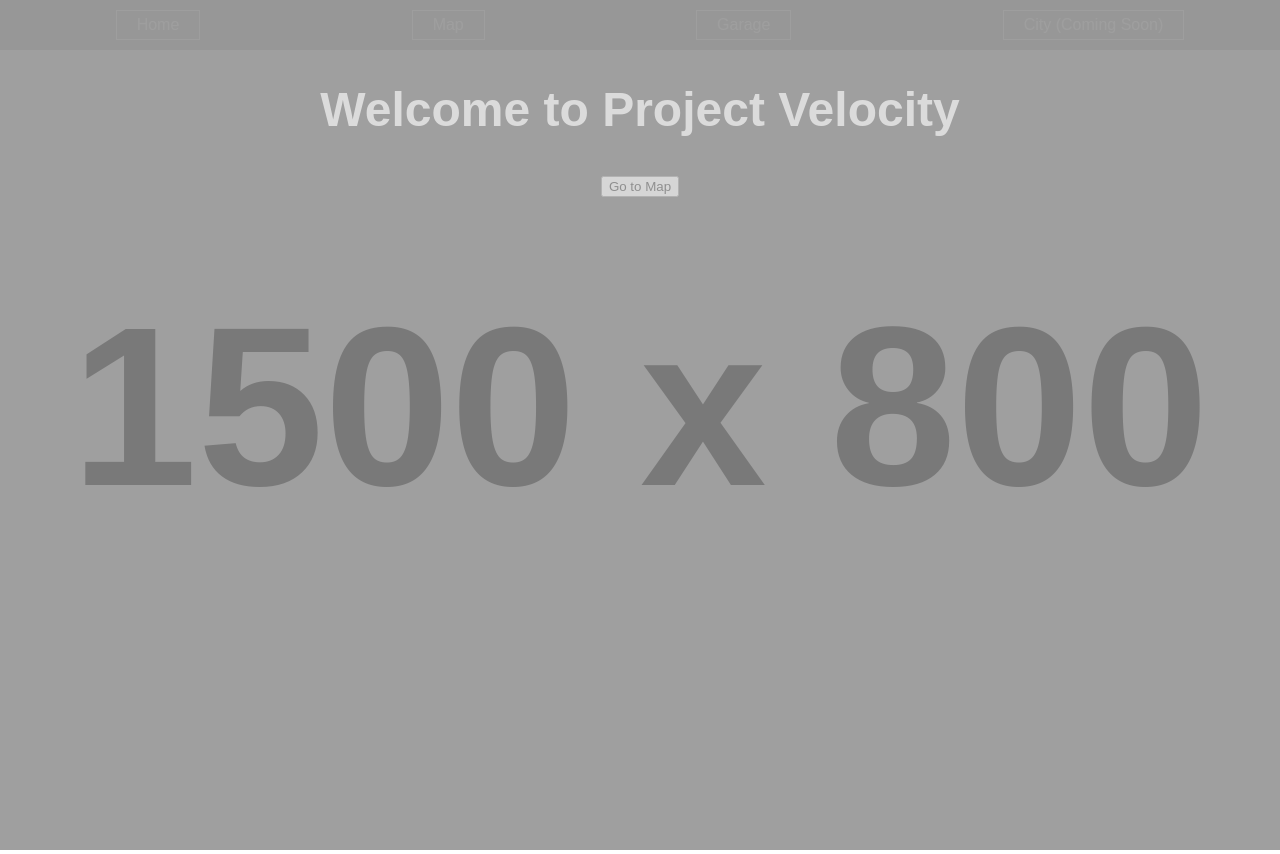
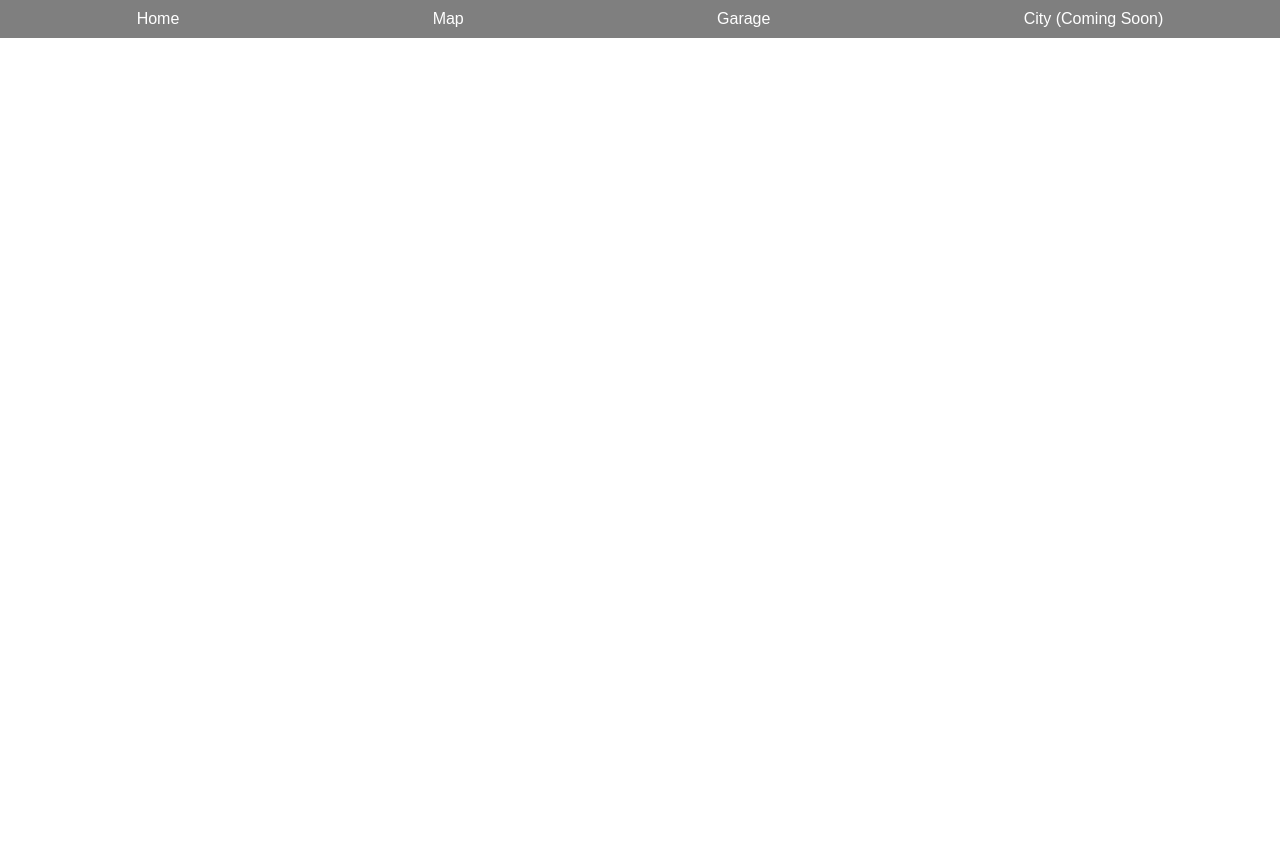
Before and after one commit to WiNDeX-PoWeRz/Pats-new-game, a plain HTML site: page index.html in a window 1280 px wide. Both pictures are taken after a click on the element "Home". After the commit the page ends 800 px from the top, so only its background shows below. Drawn offline with nearby package versions, Linux system fonts and the light colour scheme; placeholder pictures from the web are drawn by us.

Commit message:
Update index.html

```diff
--- a/index.html
+++ b/index.html
@@ -4,7 +4,7 @@
   <meta charset="UTF-8" />
   <title>Project Velocity</title>
   <style>
-    body { margin: 0; overflow: hidden; font-family: sans-serif; }
+    body { margin: 0; overflow: hidden; }
     canvas { display: block; }
     #menu {
       position: absolute;
@@ -13,85 +13,21 @@
       background: rgba(0,0,0,0.5);
       color: white;
       padding: 10px;
+      font-family: sans-serif;
       display: flex;
       justify-content: space-around;
     }
     #menu div {
       cursor: pointer;
-      padding: 5px 20px;
-      border: 1px solid white;
-    }
-    #home, #map, #garage {
-      display: none;
-      position: absolute;
-      top: 0;
-      width: 100%;
-      height: 100%;
-      background-color: rgba(0, 0, 0, 0.8);
-      color: white;
-      text-align: center;
-      padding-top: 50px;
-    }
-    .scene-content {
-      font-size: 24px;
-      margin-top: 20px;
-    }
-    .scene-background {
-      background-size: cover;
-      background-position: center;
-      height: 100%;
-      width: 100%;
-      position: absolute;
-      top: 0;
-      left: 0;
-      opacity: 0.7;
-    }
-    .scene-background img {
-      width: 100%;
-      height: 100%;
-      object-fit: cover;
     }
   </style>
 </head>
 <body>
   <div id="menu">
-    <div onclick="showHome()">Home</div>
-    <div onclick="showMap()">Map</div>
-    <div onclick="showGarage()">Garage</div>
+    <div onclick="loadHome()">Home</div>
+    <div onclick="loadMap()">Map</div>
+    <div onclick="loadGarage()">Garage</div>
     <div>City (Coming Soon)</div>
-  </div>
-
-  <!-- Home Scene -->
-  <div id="home">
-    <div class="scene-background">
-      <img src="https://via.placeholder.com/1500x800/FF5733/FFFFFF?text=Home+Scene" alt="Home Scene">
-    </div>
-    <div class="scene-content">
-      <h1>Welcome to Project Velocity</h1>
-      <button onclick="showMap()">Go to Map</button>
-    </div>
-  </div>
-
-  <!-- Map Scene -->
-  <div id="map">
-    <div class="scene-background">
-      <img src="https://via.placeholder.com/1500x800/3498db/FFFFFF?text=Map+Scene" alt="Map Scene">
-    </div>
-    <div class="scene-content">
-      <h1>Explore the Map</h1>
-      <button onclick="showGarage()">Go to Garage</button>
-    </div>
-  </div>
-
-  <!-- Garage Scene -->
-  <div id="garage">
-    <div class="scene-background">
-      <img src="https://via.placeholder.com/1500x800/2ecc71/FFFFFF?text=Garage+Scene" alt="Garage Scene">
-    </div>
-    <div class="scene-content">
-      <h1>Welcome to Your Garage</h1>
-      <button onclick="showHome()">Back to Home</button>
-    </div>
   </div>
 
   <script src="https://cdn.jsdelivr.net/npm/three@0.155.0/build/three.min.js"></script>
@@ -100,6 +36,8 @@
     // Scene setup
     const scene = new THREE.Scene();
     scene.background = new THREE.Color(0x87ceeb);
+
+    // Camera setup
     const camera = new THREE.PerspectiveCamera(75, window.innerWidth/window.innerHeight, 0.1, 1000);
     camera.position.set(0, 20, 50);
 
@@ -112,14 +50,14 @@
     const controls = new THREE.OrbitControls(camera, renderer.domElement);
     controls.enableDamping = true;
 
-    // Lighting setup
+    // Lighting
     const ambientLight = new THREE.AmbientLight(0xffffff, 0.6);
     scene.add(ambientLight);
     const directionalLight = new THREE.DirectionalLight(0xffffff, 1);
     directionalLight.position.set(50, 100, 50);
     scene.add(directionalLight);
 
-    // Ground setup
+    // Ground
     const groundGeometry = new THREE.PlaneGeometry(500, 500);
     const groundMaterial = new THREE.MeshLambertMaterial({color: 0x228b22});
     const ground = new THREE.Mesh(groundGeometry, groundMaterial);
@@ -136,34 +74,27 @@
 
     // Handle window resize
     window.addEventListener('resize', () => {
-      camera.aspect = window.innerWidth / window.innerHeight;
+      camera.aspect = window.innerWidth/window.innerHeight;
       camera.updateProjectionMatrix();
       renderer.setSize(window.innerWidth, window.innerHeight);
     });
 
-    // Show Home Screen
-    function showHome() {
-      document.getElementById('home').style.display = 'block';
-      document.getElementById('map').style.display = 'none';
-      document.getElementById('garage').style.display = 'none';
+    // Menu actions
+    function loadHome() {
+      alert('Home clicked');
+      // Future: load Home scene content here
     }
 
-    // Show Map Screen
-    function showMap() {
-      document.getElementById('home').style.display = 'none';
-      document.getElementById('map').style.display = 'block';
-      document.getElementById('garage').style.display = 'none';
+    function loadMap() {
+      alert('Map clicked');
+      // Future: load Map scene here
     }
 
-    // Show Garage Screen
-    function showGarage() {
-      document.getElementById('home').style.display = 'none';
-      document.getElementById('map').style.display = 'none';
-      document.getElementById('garage').style.display = 'block';
+    function loadGarage() {
+      alert('Garage clicked');
+      // Future: load Garage scene here
     }
 
-    // Start with Home screen
-    showHome();
   </script>
 </body>
 </html>
```
